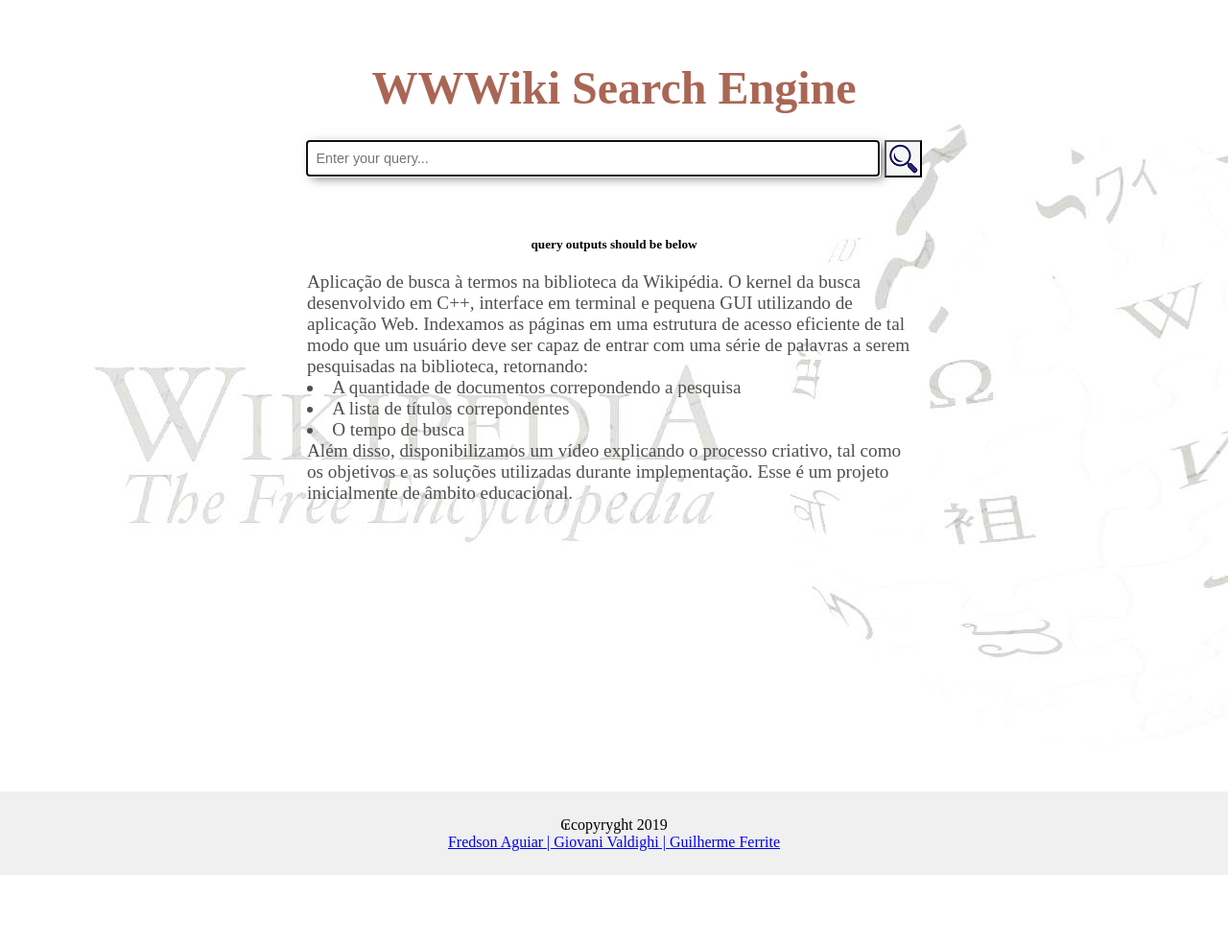
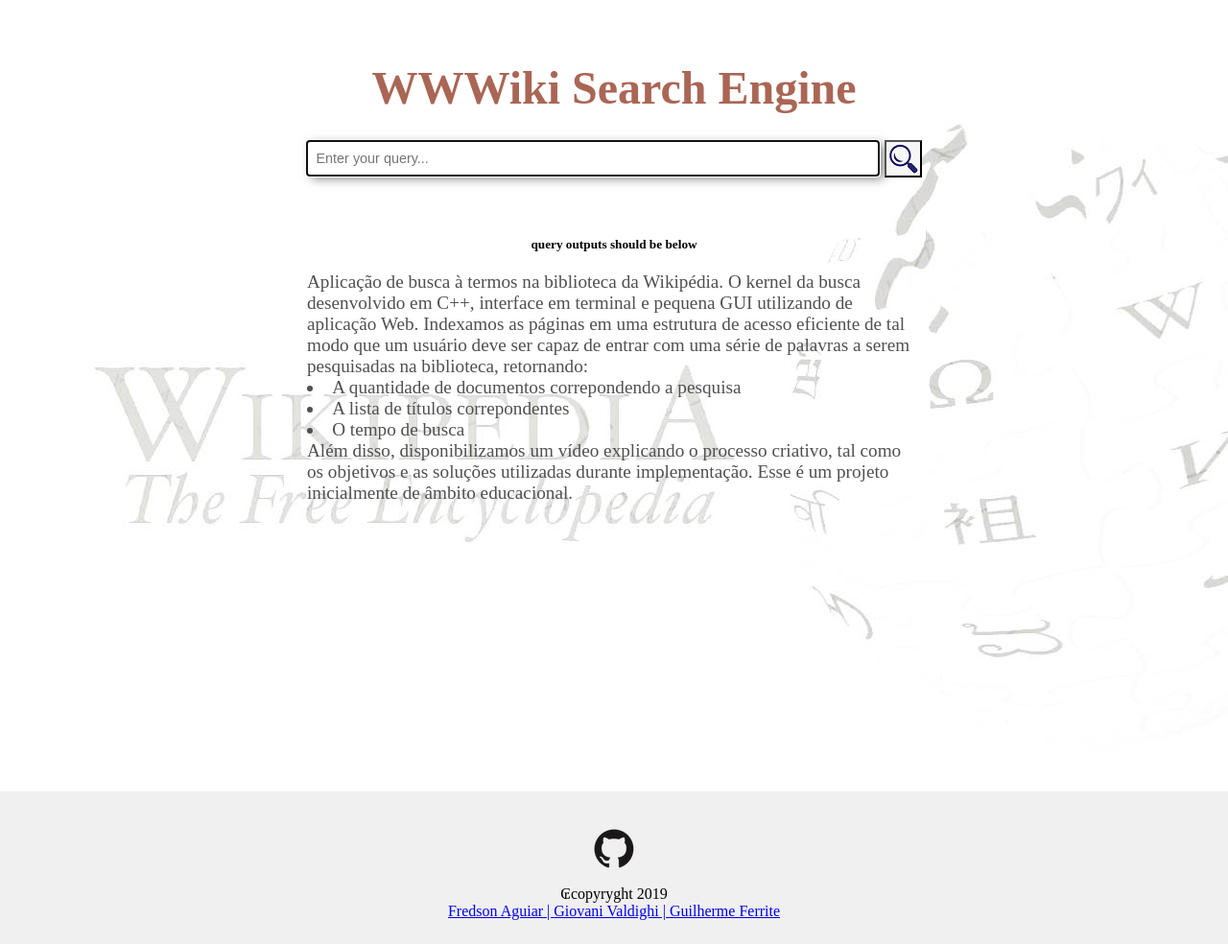
Before and after one commit to GiovaniValdrighi/search_engine, a plain HTML site: page web/index.html in a window 1280 px wide. Shown: the whole page at 96% size. Before the commit the page ends 912 px from the top, so only its background shows below. Drawn offline with Linux system fonts and the light colour scheme.

Commit message:
Ultimas atualizacoes de estilo do index HTML

```diff
--- a/web/index.html
+++ b/web/index.html
@@ -32,6 +32,7 @@
 	</div></center>
 
 	<div id='bottom'>
+		<center><a href="https://github.com/GiovaniValdrighi/search_engine/"><img src="github.png"></a></center>
 		<center>₢copyryght 2019</br>
 		<a href="https://github.com/FredsoNerd/">Fredson Aguiar</s> |
 		<a href="https://github.com/GiovaniValdrighi">Giovani Valdighi |
```
Also changed, not shown: web/github.png (added).
